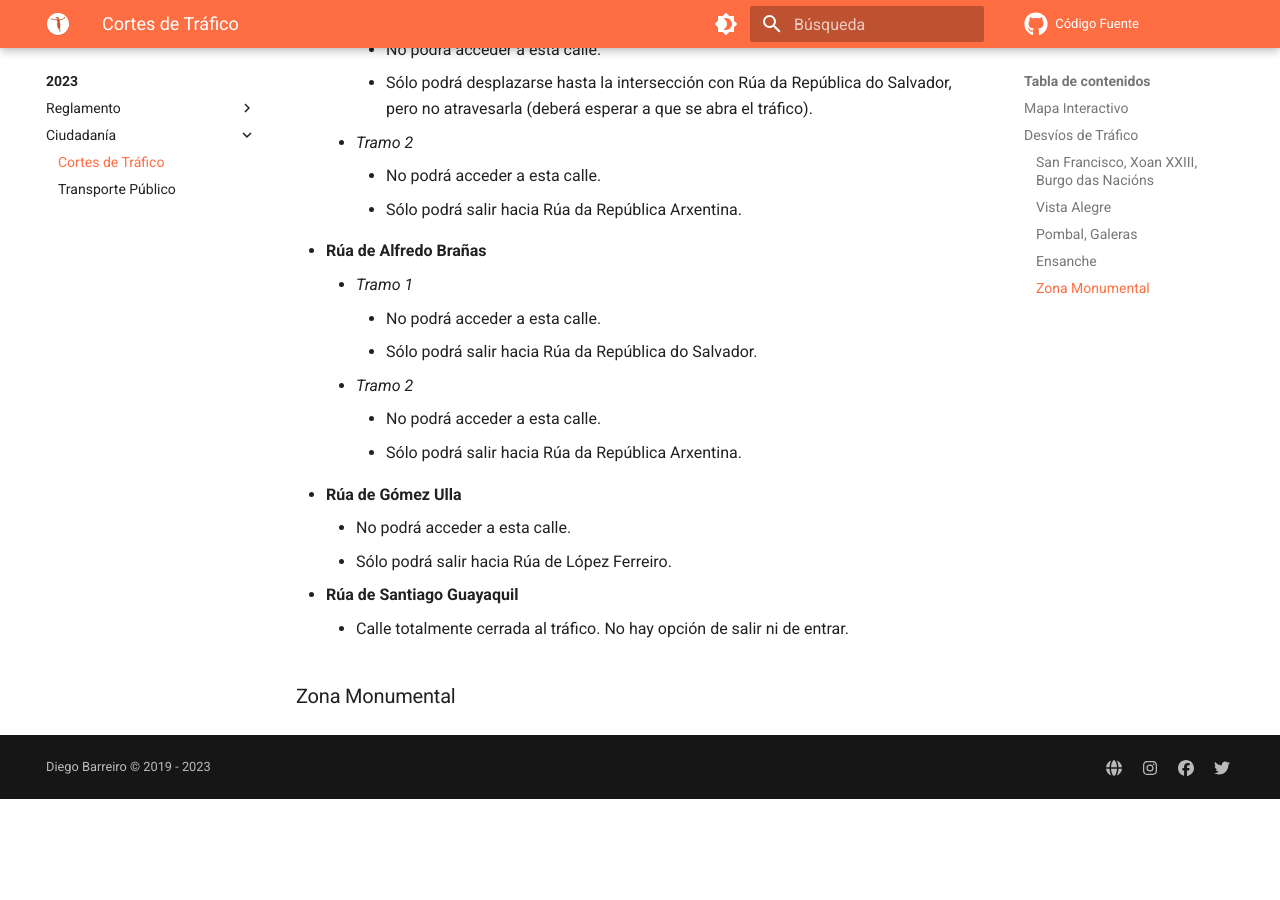
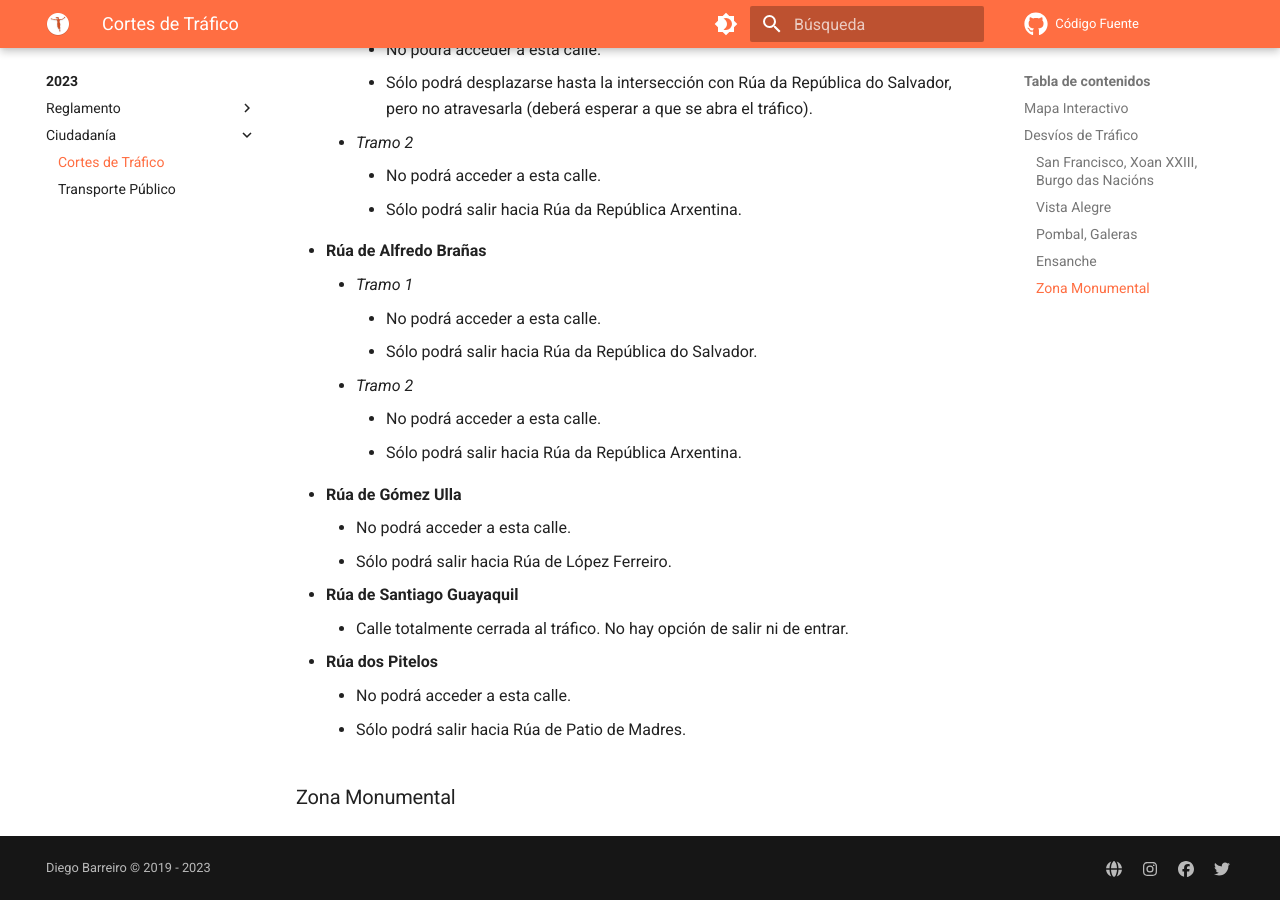
Before and after one commit to SantYaGo10K/Info, an MkDocs documentation site: the page built from info/ciudadania/trafico.md, in a window 1280 px wide and 900 px high, scrolled down 4585 px. Built offline with MkDocs 1.6.1 and Material for MkDocs 9.7.7, drawn with Linux system fonts in a browser that asks for light colours; comment, search, counter and statistics services are not loaded; before the commit the page ends 5384 px from its top, so only the background shows below that.

Commit message:
Añadir Pitelos

```diff
--- a/info/ciudadania/trafico.md
+++ b/info/ciudadania/trafico.md
@@ -140,5 +140,8 @@ qué alternativas para circular hay.
     * Sólo podrá salir hacia Rúa de López Ferreiro.
 * **Rúa de Santiago Guayaquil**
     * Calle totalmente cerrada al tráfico. No hay opción de salir ni de entrar.
+* **Rúa dos Pitelos**
+    * No podrá acceder a esta calle.
+    * Sólo podrá salir hacia Rúa de Patio de Madres.
 
 ### Zona Monumental
```
